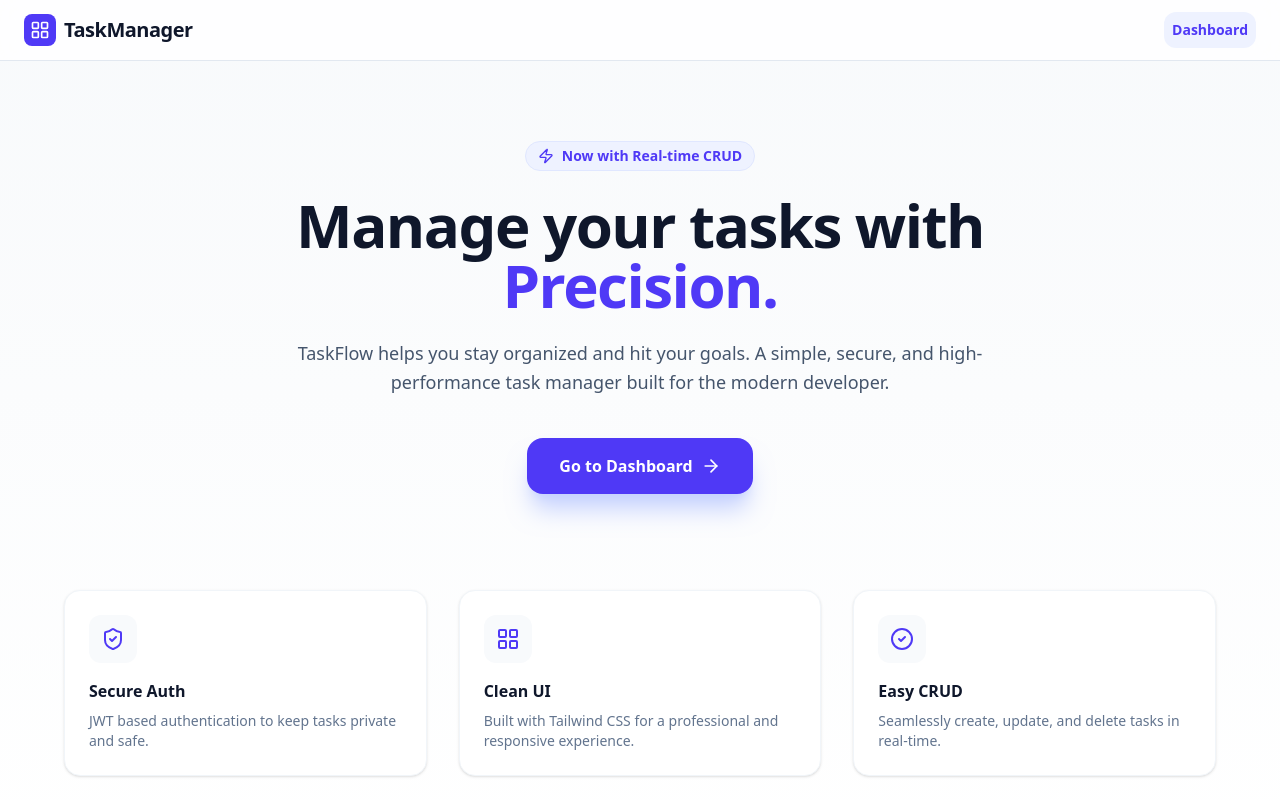
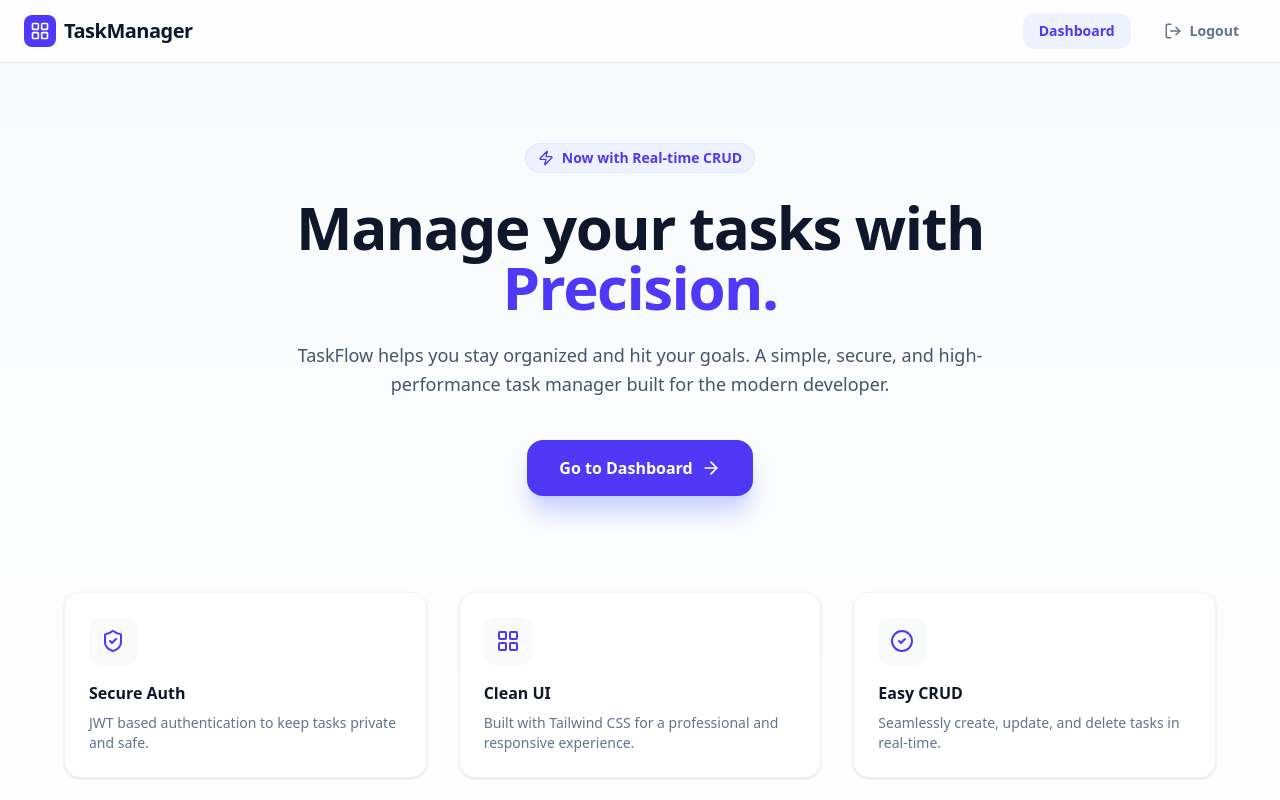
Before and after one commit to Ajeetsingh098/Task-Management-Application, a React (Vite) app in the folder Frontend/: page / in a window 1280 px wide. Shown: the top 800 px of the page. Built offline with nearby package versions, Linux system fonts and the light colour scheme; no server answers; sample sign-in values are in the browser's storage.

Commit message:
update navbar

```diff
--- a/Frontend/src/components/Dashboard.jsx
+++ b/Frontend/src/components/Dashboard.jsx
@@ -6,8 +6,8 @@ import { Plus, Trash2, CheckCircle, Circle, Edit3, Check, X } from 'lucide-react
 const Dashboard = () => {
     const [tasks, setTasks] = useState([]);
     const [newTask, setNewTask] = useState({ title: '' });
-    const [editingId, setEditingId] = useState(null); // Track which task is being edited
-    const [editValue, setEditValue] = useState("");   // Track the new text
+    const [editingId, setEditingId] = useState(null);
+    const [editValue, setEditValue] = useState("");
 
     const user = JSON.parse(localStorage.getItem('user'));
 
--- a/Frontend/src/components/Navbar.jsx
+++ b/Frontend/src/components/Navbar.jsx
@@ -1,6 +1,6 @@
 import React from 'react';
 import { Link, useNavigate, useLocation } from 'react-router-dom';
-import { LayoutGrid, LogIn, UserPlus, LogOut } from 'lucide-react';
+import { LayoutGrid, LogIn, LogOut, UserCircle } from 'lucide-react';
 
 function Navbar() {
   const navigate = useNavigate();
@@ -17,41 +17,40 @@ function Navbar() {
     <nav className="bg-white/80 backdrop-blur-md sticky top-0 z-50 border-b border-slate-200 px-6 py-3">
       <div className="max-w-7xl mx-auto flex justify-between items-center">
 
-        {/* LOGO / HOME LINK */}
+        {/* LOGO */}
         <Link to="/" className="flex items-center gap-2 group cursor-pointer">
           <div className="bg-indigo-600 p-1.5 rounded-lg group-hover:bg-indigo-700 transition-colors">
-            <LayoutGrid size={20} className="text-white cursor-pointer" />
+            <LayoutGrid size={20} className="text-white" />
           </div>
-          <span className="text-xl cursor-pointer font-bold text-slate-900 tracking-tight">TaskManager</span>
+          <span className="text-xl font-bold text-slate-900 tracking-tight">TaskManager</span>
         </Link>
 
         {/* NAVIGATION BUTTONS */}
         <div className="flex items-center gap-3">
           {isAuthenticated ? (
-            /*LOGGED IN  */
-            <>
+
+            <div className="flex items-center gap-4">
 
               {location.pathname !== '/dashboard' && (
                 <Link
                   to="/dashboard"
-                  className="px-2 py-2 cursor-pointer rounded-xl text-sm font-bold text-indigo-600 bg-indigo-50 hover:bg-indigo-100 transition-all"
+                  className="px-4 py-2 cursor-pointer rounded-xl text-sm font-bold text-indigo-600 bg-indigo-50 hover:bg-indigo-100 transition-all"
                 >
                   Dashboard
                 </Link>
               )}
 
-              {/* <button
+              {/* ALWAYS show Logout button if authenticated */}
+              <button
                 onClick={handleLogout}
-                className="flex cursor-pointer items-center gap-2 px-2 py-2 rounded-xl text-sm font-bold text-slate-500 hover:text-red-600 transition-all"
+                className="flex cursor-pointer items-center gap-2 px-4 py-2 rounded-xl text-sm font-bold text-slate-500 hover:text-red-600 hover:bg-red-50 transition-all border border-transparent hover:border-red-100"
               >
                 <LogOut size={18} />
                 Logout
-              </button> */}
-            </>
+              </button>
+            </div>
           ) : (
-
-            /* LOGGED OUT  */
-            <>
+            /* --- RENDERED WHEN LOGGED OUT --- */
             <Link
               to="/login"
               className="flex cursor-pointer items-center gap-2 px-4 py-2 rounded-xl text-sm font-bold text-slate-600 hover:bg-slate-50 transition-all"
@@ -59,15 +58,6 @@ function Navbar() {
               <LogIn size={18} />
               SignIn
             </Link>
-
-              {/* <Link
-                to="/signup"
-                className="flex cursor-pointer items-center gap-2 px-4 py-2 rounded-xl text-sm font-bold text-white bg-indigo-600 hover:bg-indigo-700 shadow-lg shadow-indigo-100 transition-all"
-              >
-                <UserPlus size={18} />
-                SignUp
-              </Link> */}
-            </>
           )}
         </div>
       </div>
```
Lines whose indentation alone changed are shown as unchanged.
